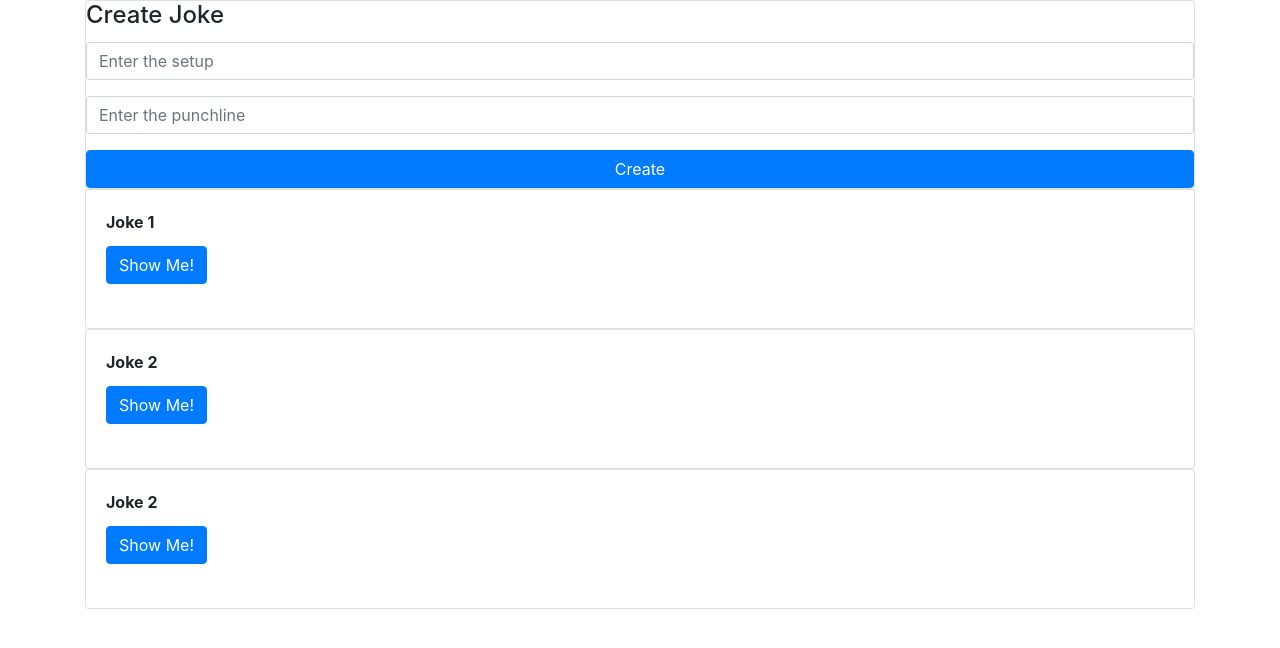
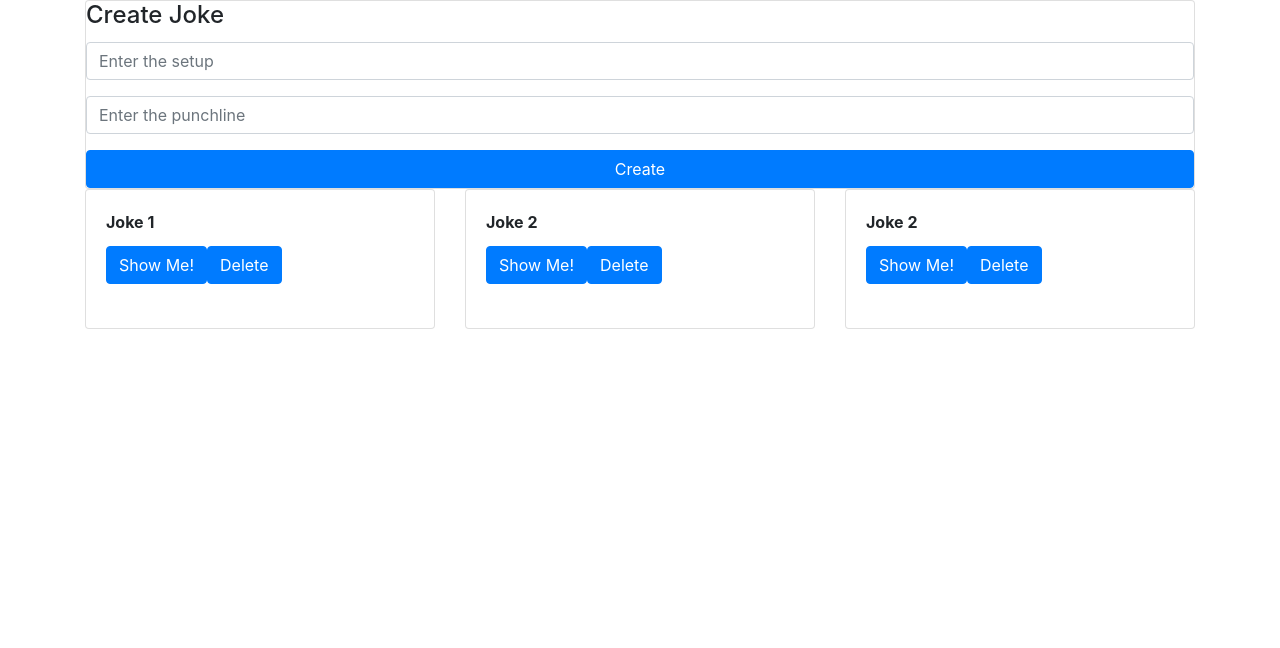
Before and after one commit to tajulhuque/angular-practice, an Angular app: page / in a window 1280 px wide. Shown: the top 648 px of the page. Built offline with nearby package versions, Linux system fonts and the light colour scheme.

Commit message:
delete button etc

```diff
--- a/src/app/joke-form/joke-form.component.html
+++ b/src/app/joke-form/joke-form.component.html
@@ -16,6 +16,7 @@
   </div>
   <button type="button"
           class="btn btn-primary"
+          (click) = "createJoke(setup.value, punchline.value)"
   >Create
   </button>
 </div>
--- a/src/app/joke-form/joke-form.component.ts
+++ b/src/app/joke-form/joke-form.component.ts
@@ -1,4 +1,6 @@
-import { Component, OnInit } from '@angular/core';
+
+import {Component, EventEmitter, OnInit, Output} from '@angular/core';
+import {Joke} from '../joke';
 
 @Component({
   selector: 'app-joke-form',
@@ -7,9 +9,16 @@ import { Component, OnInit } from '@angular/core';
 })
 export class JokeFormComponent implements OnInit {
 
+  @Output()
+  doJokeCreate = new EventEmitter<Joke>();
+
   constructor() { }
 
   ngOnInit() {
   }
 
+  createJoke(setup: string, punchline: string) {
+    this.doJokeCreate.emit(new Joke(setup, punchline));
 }
+
+}
--- a/src/app/joke-list/joke-list.component.html
+++ b/src/app/joke-list/joke-list.component.html
@@ -1,6 +1,13 @@
 
+<app-joke-form
+  (doJokeCreate)="addJoke($event)"
+></app-joke-form>
 
-<app-joke-form></app-joke-form>
+<div class="row">
 
-<app-joke *ngFor="let j of jokes" [joke]="j">
-</app-joke>
+  <app-joke *ngFor="let j of jokes"
+            [joke]="j"
+            (doDeleteJoke)="deleteJoke($event)" class="col-4">
+  </app-joke>
+
+</div>
--- a/src/app/joke-list/joke-list.component.ts
+++ b/src/app/joke-list/joke-list.component.ts
@@ -21,4 +21,14 @@ export class JokeListComponent implements OnInit {
   ngOnInit() {
   }
 
+  addJoke(joke: Joke) {
+    this.jokes.unshift(joke);
+  }
+
+  deleteJoke(joke: Joke) {
+    const index =  this.jokes.indexOf(joke);
+    this.jokes.splice(index, 1);
+  }
+
+
 }
--- a/src/app/joke/joke.component.html
+++ b/src/app/joke/joke.component.html
@@ -7,13 +7,22 @@
       {{joke.setup}}
     </div>
 
-    <button
-      class="btn btn-primary"
-      (click)="joke.toggle()">
-      {{joke.msgText}}
-    </button>
+    <div class="btn-group" role="group">
+      <button
+        class="btn btn-primary"
+        (click)="joke.toggle()">
+        {{joke.msgText}}
+      </button>
+    </div>
 
-    <br /><br />
+    <div class="btn-group" role="group">
+      <button
+        class="btn btn-primary"
+        (click) = "deleteJoke()">
+        Delete
+      </button>
+    </div>
+    <br/><br/>
 
     <div
       class="card-text"
--- a/src/app/joke/joke.component.ts
+++ b/src/app/joke/joke.component.ts
@@ -1,4 +1,5 @@
-import {Component, Input, OnInit} from '@angular/core';
+
+import {Component, EventEmitter, Input, OnInit, Output} from '@angular/core';
 import {Joke} from '../joke';
 
 @Component({
@@ -9,6 +10,7 @@ import {Joke} from '../joke';
 export class JokeComponent implements OnInit {
 
   @Input() joke: Joke;
+  @Output() doDeleteJoke = new EventEmitter<Joke>()
 
   constructor() {
 
@@ -17,4 +19,8 @@ export class JokeComponent implements OnInit {
   ngOnInit() {
   }
 
+  deleteJoke() {
+    this.doDeleteJoke.emit(this.joke);
+  }
+
 }
```
